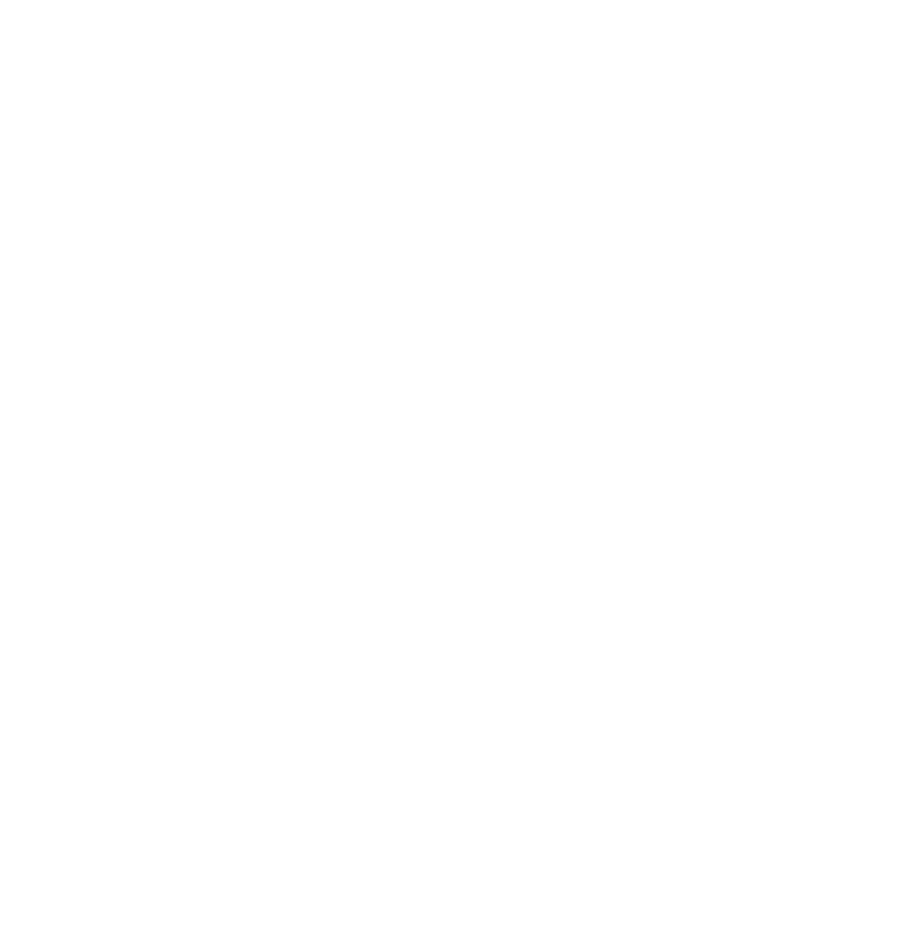
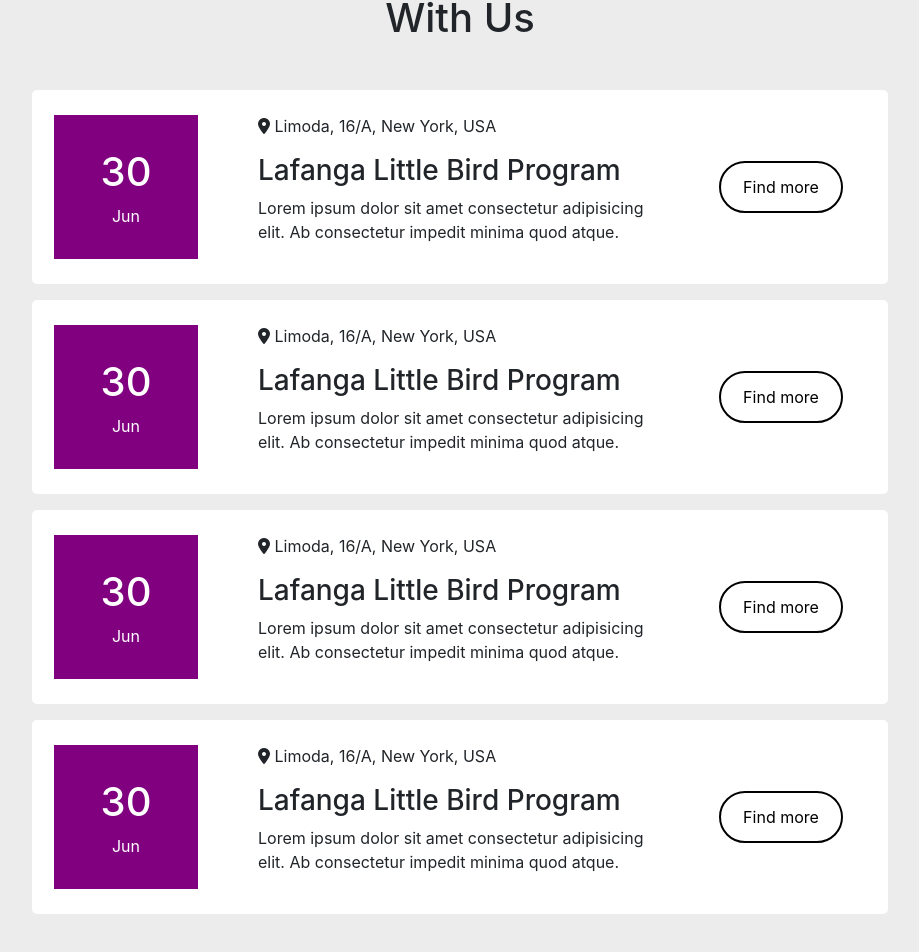
Before and after one commit to masum691/fundu-chr, a React (Create React App) app: page /home in a window 1280 px wide. Shown: the part 1388-2340 px from the top of the page, without its empty margins (180-1099 px from the left). Before the commit the page ends 1172 px from the top, so only its background shows below. Built offline with nearby package versions, Linux system fonts and the light colour scheme.

Commit message:
done getInvoled component

```diff
--- a/public/index.html
+++ b/public/index.html
@@ -19,7 +19,6 @@
     integrity="sha384-EVSTQN3/azprG1Anm3QDgpJLIm9Nao0Yz1ztcQTwFspd3yD65VohhpuuCOmLASjC" crossorigin="anonymous">
   <title>Fundu</title>
 </head>
-
 <body>
   <noscript>You need to enable JavaScript to run this app.</noscript>
   <div id="root"></div>
--- a/src/Pages/Home/AboutChurches/AboutChurches.css
+++ b/src/Pages/Home/AboutChurches/AboutChurches.css
@@ -1,5 +1,6 @@
 .about-churches{
     margin-top: 44px;
+    margin-bottom: 44px;
 }
 .char-two{
     position: relative;
--- /dev/null
+++ b/src/Pages/Home/GetInvoled/GetInvoled.css
@@ -0,0 +1,35 @@
+.get-involed-container{
+    background-color: rgb(236, 236, 236);
+    padding-bottom: 64px;
+}
+.upcoming-events{
+    padding-top: 86px;
+}
+/* .upcoming-events{
+    position: relative;
+}
+.upcoming-enjoy{
+    position: absolute;
+    bottom: 25px;
+    left: 144px;
+} */
+.programe{
+    background-color: #FFFFFF;
+    border-radius: 5px;
+}
+.programe .programe-1{
+    background-color: purple;
+    margin: 25px 10px;
+    color: white;
+    width: 144px;
+    height: 144px;
+    text-align: center;
+    padding-top: 33px;
+}
+.programe .find-more{
+    border: 0;
+    background-color: rgba(255, 255, 255, 0);
+    padding: 12px 22px;
+    border-radius: 40px;
+    border: 2px solid black;
+}
--- a/src/Pages/Home/GetInvoled/GetInvoled.js
+++ b/src/Pages/Home/GetInvoled/GetInvoled.js
@@ -1,9 +1,85 @@
 import React from 'react';
+import './GetInvoled.css'
+import event from '../../../Images/word2.png'
 
 const GetInvoled = () => {
     return (
-        <div>
+        <div className='get-involed-container'>
+            <div className='width-container'>
+                {/* <div style={{ backgroundImage: `url(${event})` }}>
 
+                </div> */}
+                <div>
+                    <div className='upcoming-events mb-5'>
+                        <h5 className='text-center'>Upcoming Events</h5>
+                        <h1 className='text-center'>Enjoy & Get Involed <br /> With Us</h1>
+                    </div>
+                </div>
+                <div className='row programe align-items-center mt-3'>
+                    <div className='col-sm-12 col-lg-3'>
+                        <div className=' programe-1'>
+                            <h1>30</h1>
+                            <p>Jun</p>
+                        </div>
+                    </div>
+                    <div className='col-sm-12 col-lg-6 programe-2'>
+                        <p><i class="fas fa-map-marker-alt"></i> Limoda, 16/A, New York, USA</p>
+                        <h3>Lafanga Little Bird Program</h3>
+                        <p>Lorem ipsum dolor sit amet consectetur adipisicing elit. Ab consectetur impedit minima quod atque.</p>
+                    </div>
+                    <div className='col-sm-12 col-lg-3 programe-3 text-lg-center'>
+                        <button className='find-more'>Find more</button>
+                    </div>
+                </div>
+                <div className='row programe align-items-center mt-3'>
+                    <div className='col-sm-12 col-lg-3'>
+                        <div className=' programe-1'>
+                            <h1>30</h1>
+                            <p>Jun</p>
+                        </div>
+                    </div>
+                    <div className='col-sm-12 col-lg-6 programe-2'>
+                        <p><i class="fas fa-map-marker-alt"></i> Limoda, 16/A, New York, USA</p>
+                        <h3>Lafanga Little Bird Program</h3>
+                        <p>Lorem ipsum dolor sit amet consectetur adipisicing elit. Ab consectetur impedit minima quod atque.</p>
+                    </div>
+                    <div className='col-sm-12 col-lg-3 programe-3 text-lg-center'>
+                        <button className='find-more'>Find more</button>
+                    </div>
+                </div>
+                <div className='row programe align-items-center mt-3'>
+                    <div className='col-sm-12 col-lg-3'>
+                        <div className=' programe-1'>
+                            <h1>30</h1>
+                            <p>Jun</p>
+                        </div>
+                    </div>
+                    <div className='col-sm-12 col-lg-6 programe-2'>
+                        <p><i class="fas fa-map-marker-alt"></i> Limoda, 16/A, New York, USA</p>
+                        <h3>Lafanga Little Bird Program</h3>
+                        <p>Lorem ipsum dolor sit amet consectetur adipisicing elit. Ab consectetur impedit minima quod atque.</p>
+                    </div>
+                    <div className='col-sm-12 col-lg-3 programe-3 text-lg-center'>
+                        <button className='find-more'>Find more</button>
+                    </div>
+                </div>
+                <div className='row programe align-items-center mt-3'>
+                    <div className='col-sm-12 col-lg-3'>
+                        <div className=' programe-1'>
+                            <h1>30</h1>
+                            <p>Jun</p>
+                        </div>
+                    </div>
+                    <div className='col-sm-12 col-lg-6 programe-2'>
+                        <p><i class="fas fa-map-marker-alt"></i> Limoda, 16/A, New York, USA</p>
+                        <h3>Lafanga Little Bird Program</h3>
+                        <p>Lorem ipsum dolor sit amet consectetur adipisicing elit. Ab consectetur impedit minima quod atque.</p>
+                    </div>
+                    <div className='col-sm-12 col-lg-3 programe-3 text-lg-center'>
+                        <button className='find-more'>Find more</button>
+                    </div>
+                </div>
+            </div>
         </div>
     );
 };
--- a/src/Pages/Home/Home/Home.js
+++ b/src/Pages/Home/Home/Home.js
@@ -1,12 +1,14 @@
 import React from 'react';
 import AboutChurches from '../AboutChurches/AboutChurches';
 import Banner from '../Banner/Banner';
+import GetInvoled from '../GetInvoled/GetInvoled';
 
 const Home = () => {
     return (
         <div>
             <Banner></Banner>
             <AboutChurches></AboutChurches>
+            <GetInvoled></GetInvoled>
         </div>
     );
 };
```
